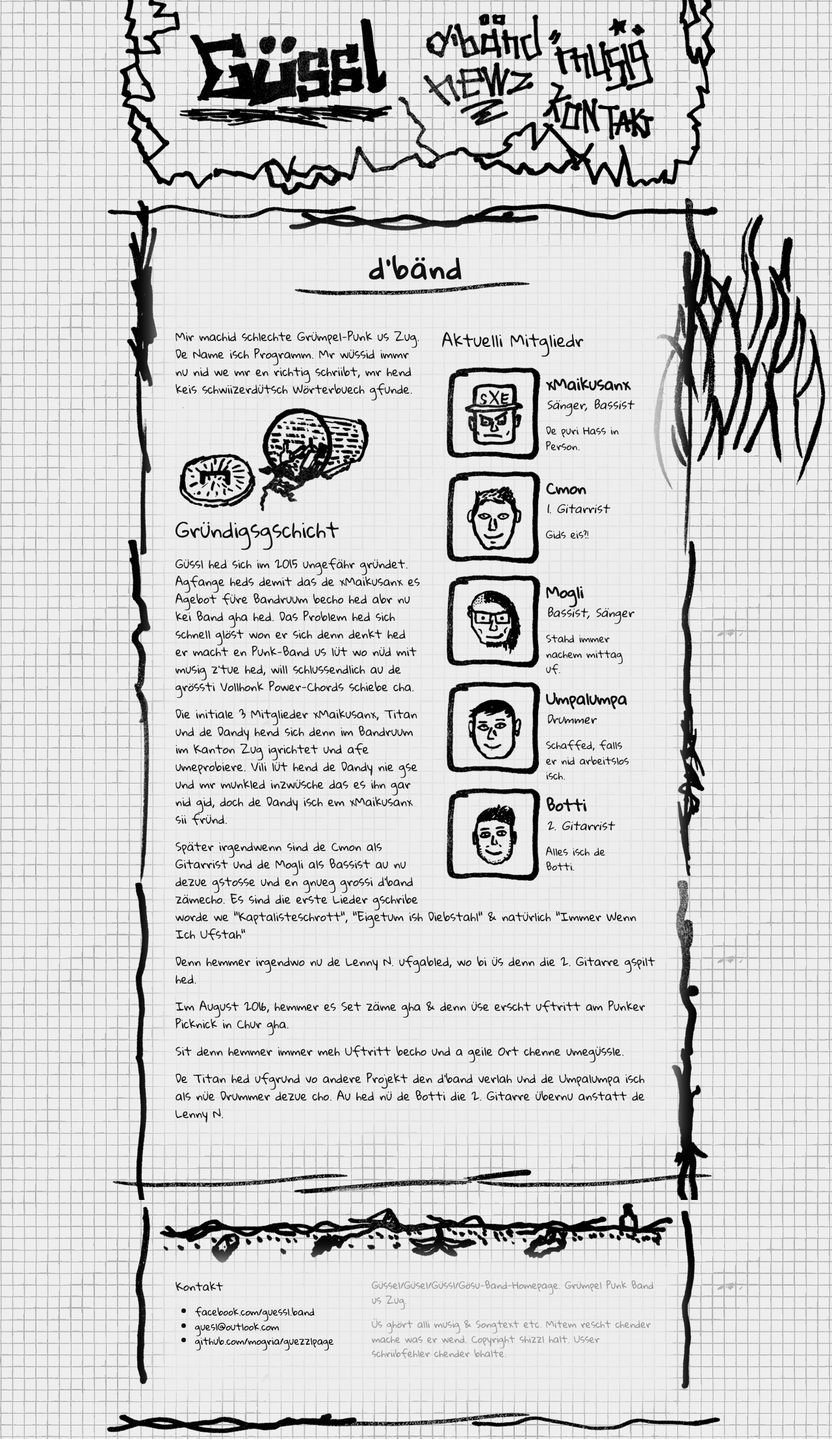
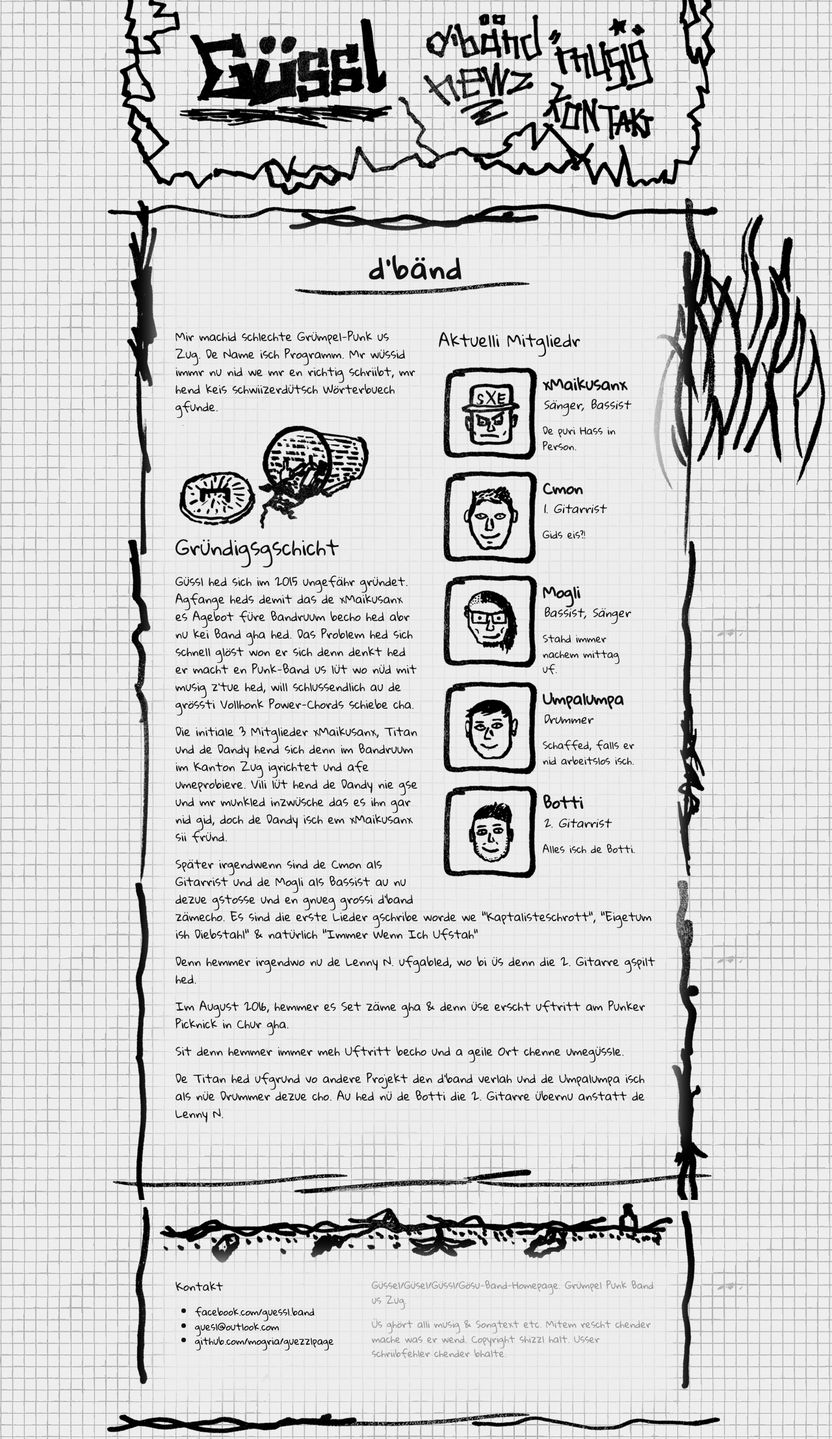
Before and after one commit to mogria/guezzlpage, a Jekyll site: the page built from band.html, in a window 1280 px wide. Shown: the whole page at 65% size. Built offline with Jekyll 4.4.1, drawn with Linux system fonts in a browser that asks for light colours.

Commit message:
make band sidebar look good on firefox as well

```diff
--- a/_sass/_band.scss
+++ b/_sass/_band.scss
@@ -2,7 +2,7 @@
     margin: $spacing-unit;
     margin-top: 0;
     float: right;
-    width: 300px;
+    width: 305px;
 
     @include media-query($on-laptop) {
         width: 100%;
```
